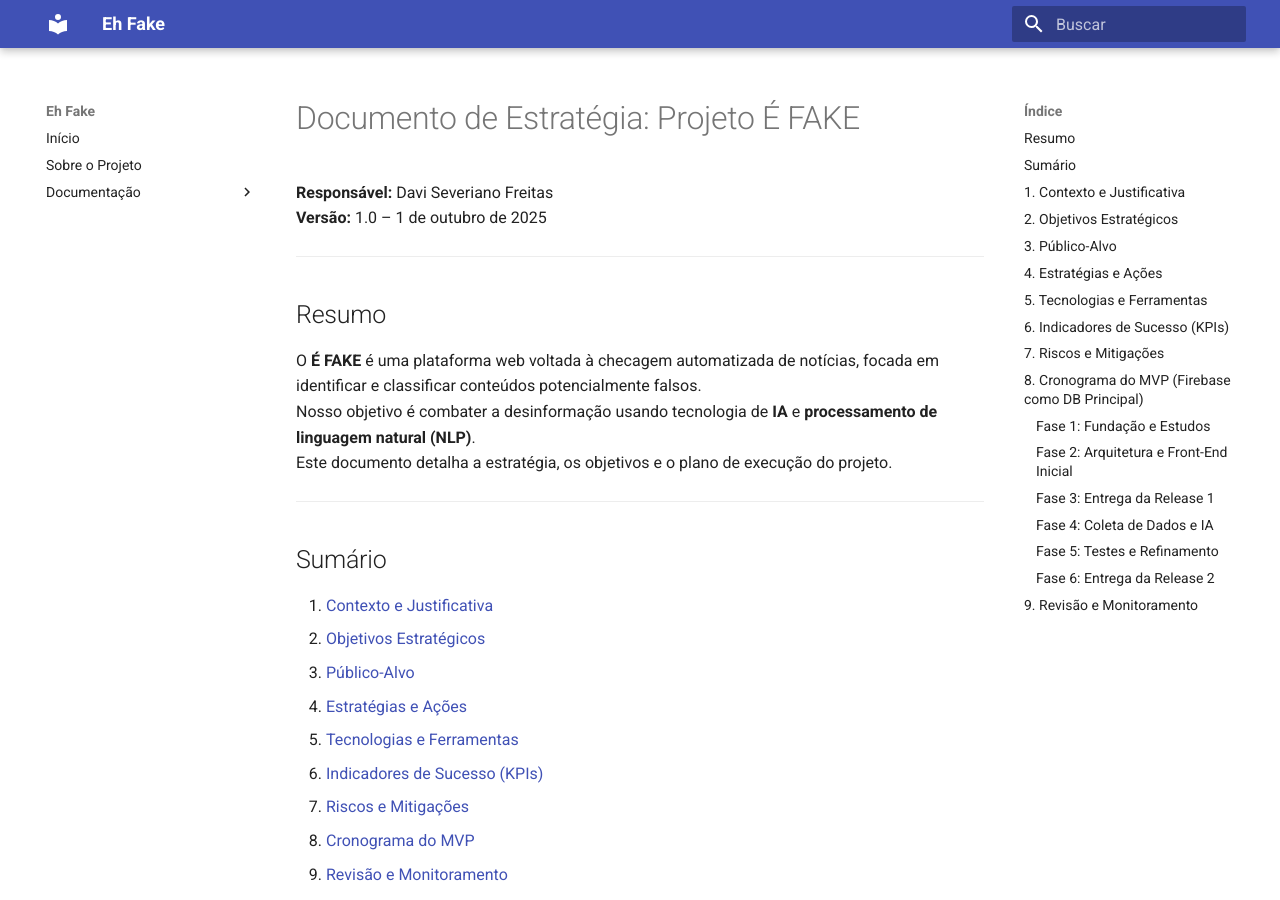
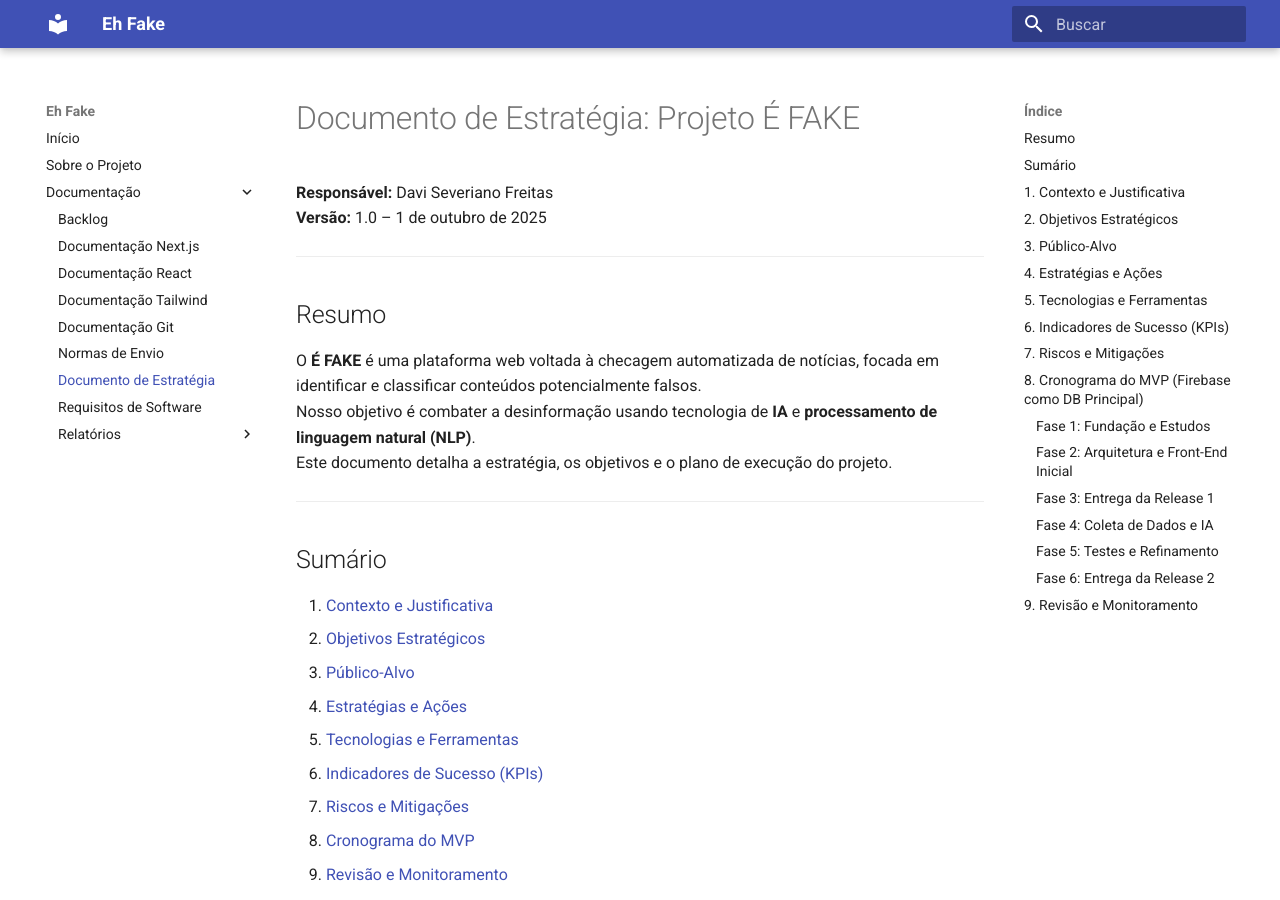
Before and after one commit to unb-mds/2025-2-Eh_Fake, an MkDocs documentation site: the page built from docs/Documento de Estratégia.md, in a window 1280 px wide and 900 px high. Built offline with MkDocs 1.6.1 and Material for MkDocs 9.7.7, drawn with Linux system fonts in a browser that asks for light colours.

Commit message:
[chore] Atualização Mkdocs

```diff
--- a/mkdocs.yml
+++ b/mkdocs.yml
@@ -11,7 +11,9 @@ nav:
       - Documentação Next.js: documentacao_nextjs.md
       - Documentação React: documentacao_react.md
       - Documentação Tailwind: documentacao_tailwind.md
+      - Documentação Git: documentacao_git.md
       - Normas de Envio: normas_de_envio.md
+      - Documento de Estratégia: Documento de Estratégia.md
       - Requisitos de Software: Requisitos de Software.md
       - Relatórios:
           - Relatório Sprint 00: relatorio_sprint_00.md
```
